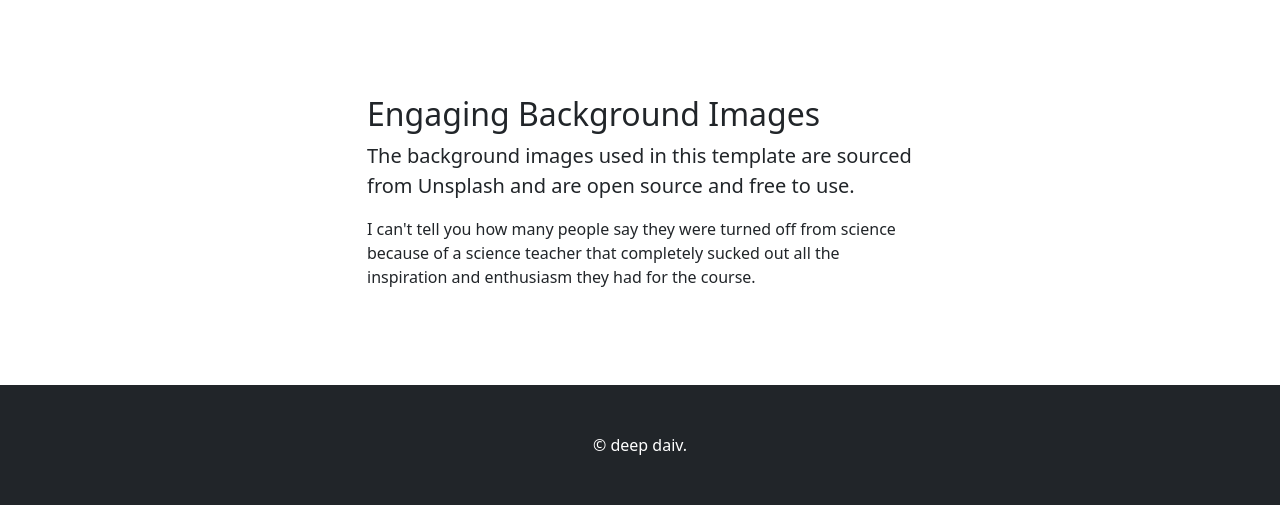
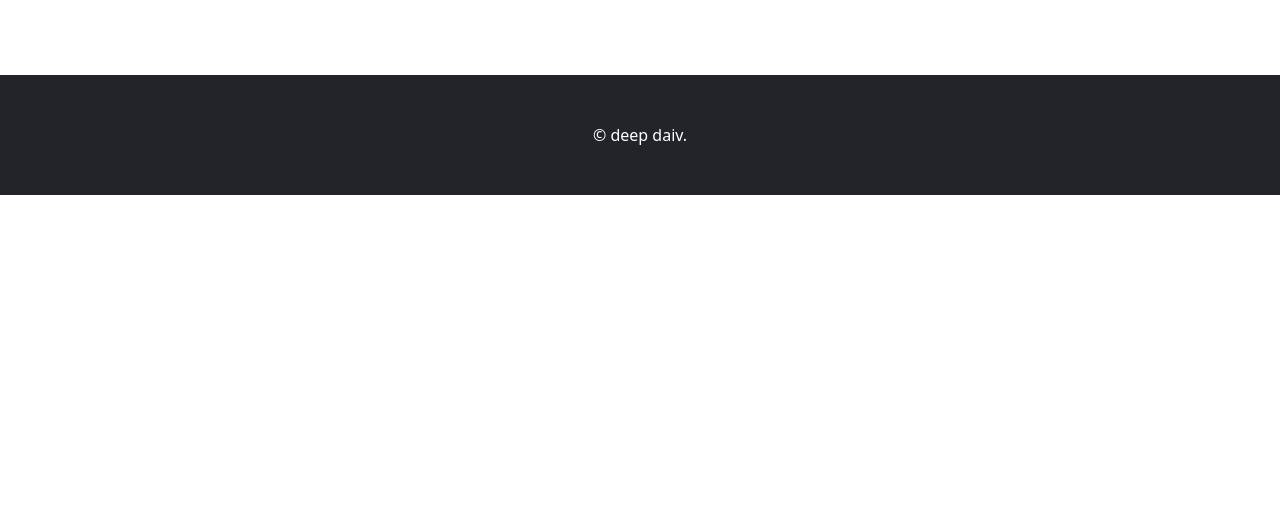
Before and after one commit to dh5473/k_youth, a Flask app: page / in a window 1280 px wide. Shown: the part 2509-3014 px from the top of the page. After the commit the page ends 2704 px from the top, so only its background shows below. Run offline with Flask 2, Linux system fonts and the light colour scheme; some libraries are stand-ins or nearby versions.

Commit message:
final html

```diff
--- a/templates/index.html
+++ b/templates/index.html
@@ -64,7 +64,7 @@
         <section class="py-5">
             <div class="container my-5">
                 <h1>서비스 체험하기</h1>
-                <p class="fs-6 mb-0">K-청년가게에 오신 것을 환영합니다. 본 서비스는 Grad-CAM기술을 활용하여 불량 과일을 구별하고 이상 부위를 검출합니다. 파일 선택하기 버튼을 눌러 이미지를 업로드해보세요.</p>
+                <p class="fs-6 mb-0">K-청년가게에 오신 것을 환영합니다. 본 서비스는 grad-CAM을 활용하여 불량 과일을 구별하고 이상 부위를 검출합니다. 파일 선택하기 버튼을 눌러 이미지를 업로드해보세요.</p>
             </div>
         </section>
         <!-- Content section-->
@@ -78,12 +78,6 @@
                 </div>
             </div>
         </section>
-        <!-- Content section-->
-        <section class="py-5">
-            <div class="container my-5">
-                <p class="fs-6 mb-0">모델과 프로젝트 소개는 <a href="https://deepdaiv.notion.site/XAI-b4cffad4091f400ea5b8bd3462bd79c8" target="_blank">노션</a>에, 코드는 <a href="https://github.com/dh5473/k_youth" target="_blank">깃허브</a>에 기재되어 있습니다.</p>
-            </div>
-        </section>
         <!-- Image element - set the background image for the header in the line below-->
         <div class="py-5 bg-image-full" style="background-image: url('https://source.unsplash.com/4ulffa6qoKA/1200x800')">
             <!-- Put anything you want here! The spacer below with inline CSS is just for demo purposes!-->
@@ -92,13 +86,20 @@
         <!-- Content section-->
         <section class="py-5">
             <div class="container my-5">
-                <div class="row justify-content-center">
-                    <div class="col-lg-6">
-                        <h2>Engaging Background Images</h2>
-                        <p class="lead">The background images used in this template are sourced from Unsplash and are open source and free to use.</p>
-                        <p class="mb-0">I can't tell you how many people say they were turned off from science because of a science teacher that completely sucked out all the inspiration and enthusiasm they had for the course.</p>
-                    </div>
-                </div>
+                <table style="margin-left: auto; margin-right: auto;" cellpadding="20">
+                    <tr>
+                        <td>
+                        <a href="https://deepdaiv.notion.site/XAI-b4cffad4091f400ea5b8bd3462bd79c8" target="_blank">
+                            <img src="https://github.com/dh5473/k_youth/blob/main/design/notion_icon.png?raw=true" width="80" height="80">
+                        </a>
+                        </td>
+                        <td>
+                        <a href="https://github.com/dh5473/k_youth" target="_blank">
+                            <img src="https://github.com/dh5473/k_youth/blob/main/design/github_icon.png?raw=true" width="50" height="50">
+                        </a>
+                        </td>
+                    </tr>
+                </table>
             </div>
         </section>
         <!-- Footer-->
```
